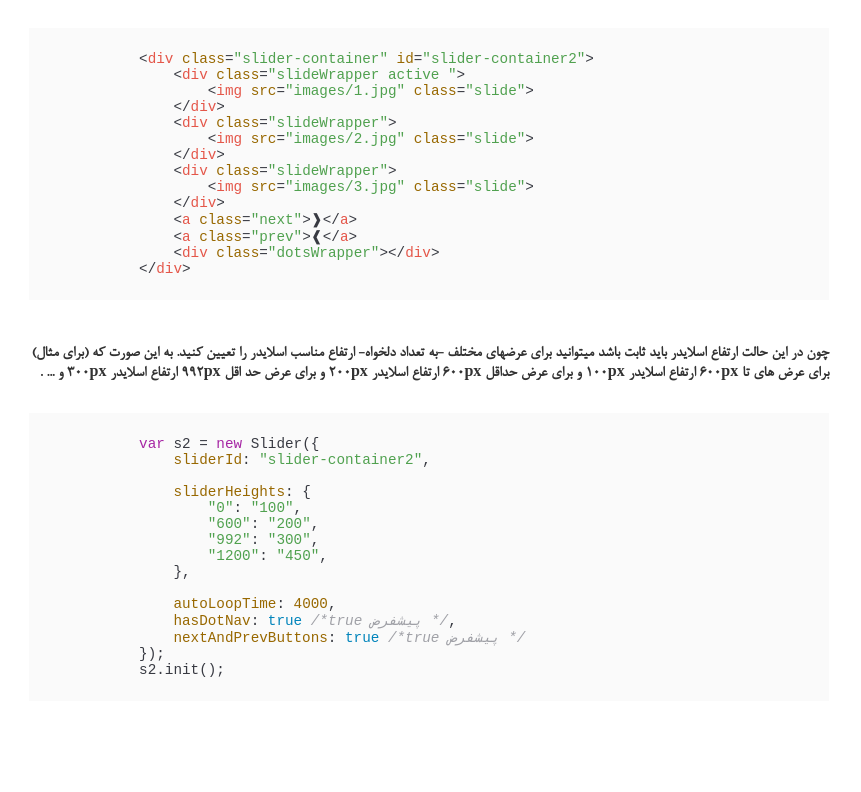
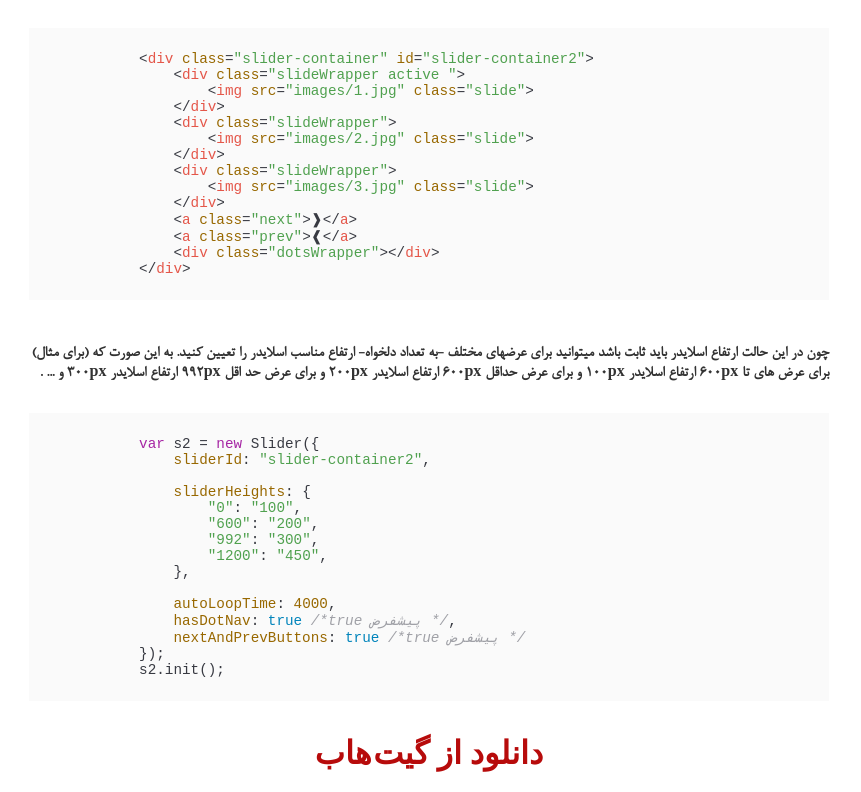
Before and after one commit to mimj/pixlide, a website built with webpack: page index.html in a window 1280 px wide. Shown: the part 1757-2549 px from the top of the page, without its empty margins (211-1072 px from the left). Before the commit the page ends 2521 px from the top, so only its background shows below. Built offline with nearby package versions, Linux system fonts and the light colour scheme; files whose address does not match are found by name.

Commit message:
Update index.html

```diff
--- a/index.html
+++ b/index.html
@@ -12,6 +12,12 @@
             src: url("example/fonts/BNazanin.woff") format("woff"),
             url("example/fonts/BNazanin.ttf") format("ttf"),
             url("example/fonts/BNazanin.eot") format("eot");
+        }
+        @font-face {
+            font-family: "B Hamid";
+            src: url("example/fonts/BHamid.woff") format("woff"),
+            url("example/fonts/BHamid.ttf") format("ttf"),
+            url("example/fonts/BHamid.eot") format("eot");
         }
 
         * {
@@ -192,7 +198,16 @@
             </code>
         </pre>
     </div>
-</div>
+    <div class="row" style="text-align: center;margin-top: -30px">
+        <a href="https://github.com/mimj/pixlide/" style="
+                            padding: 10px 18px;
+                            font-size: 2rem;
+                            text-decoration: none;
+                            font-family: 'B Hamid';
+                            font-weight: bold;
+                            color: #b70b0b;
+">دانلود از <span style="word-spacing: -.2em">گیت هاب</span></a>
+    </div>
 </div>
 <script src="example/highlight.pack.js"></script>
 <script>hljs.initHighlightingOnLoad();</script>
```
